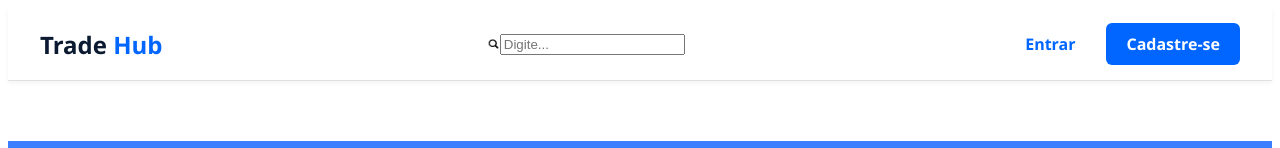
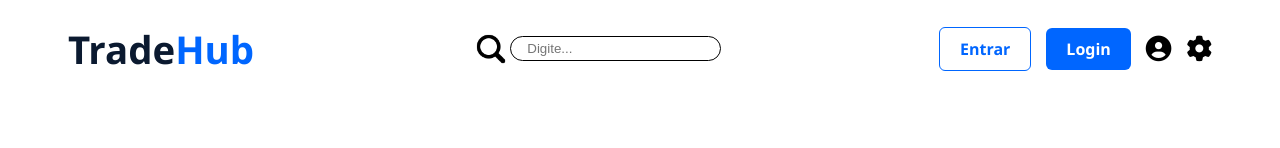
Before and after one commit to Hackathon-Trade-Hub/Trade-hub, a Vue app: page / in a window 1280 px wide. Shown: the top 148 px of the page. Built offline with nearby package versions, Linux system fonts and the light colour scheme.

Commit message:
header pronto

```diff
--- a/index.html
+++ b/index.html
@@ -2,9 +2,9 @@
 <html lang="">
   <head>
     <meta charset="UTF-8">
-    <link rel="icon" href="/favicon.ico">
+    <link rel="icon" href="public/images/logoT.png">
     <meta name="viewport" content="width=device-width, initial-scale=1.0">
-    <title>Vite App</title>
+    <title>Trade Hub</title>
   </head>
   <body>
     <div id="app"></div>
--- a/src/components/Header.vue
+++ b/src/components/Header.vue
@@ -1,18 +1,20 @@
 <template>
-  <header class="main-header">
-    <div class="header-container">
+    <header>
         <div class="logo">
-        <RouterLink to="/">Trade <span>Hub</span></RouterLink>
+            <RouterLink to="/">Trade<span>Hub</span></RouterLink>
         </div>
+
         <div class="pesquisa">
             <img src="../../public/images/lupa.png">
             <input type="text" placeholder="Digite...">
         </div>
-      <div class="header-actions">
-        <RouterLink to="/entrar" class="btn-login">Entrar</RouterLink>
-        <RouterLink to="/registrar" class="btn-register">Cadastre-se</RouterLink>
 
-      </div>
+        <div class="botoes">
+            <RouterLink to="/entrar" class="entrar">Entrar</RouterLink>
+            <RouterLink to="/registrar" class="login">Login</RouterLink>
+            <i class="fa-solid fa-circle-user"></i>
+            <i class="fa-solid fa-gear"></i>
+            <link rel="stylesheet" href="https://cdnjs.cloudflare.com/ajax/libs/font-awesome/6.5.1/css/all.min.css">
         </div>
     </header>
 </template>
@@ -26,33 +28,16 @@ export default {
 </script>
 
 <style scoped>
-
-.pesquisa{
-    display: flex;
-    align-items: center;
-}
-.pesquisa img{
-  width: 1vw;
-  height: 1vw;
-
-}
-.main-header {
+header {
     background-color: #ffffff;
-  border-bottom: 1px solid #e0e0e0;
-  box-shadow: 0 2px 4px rgba(0, 0, 0, 0.05);
-  width: 100%;
     font-family: 'Segoe UI', Tahoma, Geneva, Verdana, sans-serif;
-}
-.header-container {
-  max-width: 1200px;
-  margin: 0 auto;
-  padding: 15px 20px;
+    padding: 15px 60px;
     display: flex;
     justify-content: space-between;
     align-items: center;
 }
 .logo a {
-  font-size: 24px;
+    font-size: 3vw;
     font-weight: 700;
     color: #0b1a30;
     text-decoration: none;
@@ -60,56 +45,51 @@ export default {
 .logo a span {
     color: #0066ff;
 }
-.main-navigation ul {
+.pesquisa {
     display: flex;
-  list-style: none;
-  gap: 30px;
-  margin: 0;
-  padding: 0;
+    align-items: center;
 }
-.main-navigation ul li a {
-  color: #555555;
-  font-weight: 500;
-  font-size: 16px;
-  text-decoration: none;
-  transition: color 0.3s;
+.pesquisa img {
+    width: 3vw;
+    height: 3vw;
 }
-.main-navigation ul li a:hover,
-.main-navigation ul li a.active {
-  color: #0066ff;
+.pesquisa input{
+    border-radius: 30px;
+    border: 1px solid black;
+    padding: 4px 16px;
+
 }
-.header-actions {
+.botoes {
     display: flex;
     align-items: center;
     gap: 15px;
 }
-.btn-login {
+.entrar {
     color: #0066ff;
     font-weight: 600;
     padding: 8px 16px;
     text-decoration: none;
+    border: 1px solid #0066ff;
+    padding: 10px 20px;
+    border-radius: 6px;
+    transition: 0.3s;
 }
-.btn-register {
+.entrar:hover {
+    background: #f5f5f5;
+}
+.login {
     background-color: #0066ff;
     color: #ffffff;
     font-weight: 600;
     padding: 10px 20px;
     border-radius: 6px;
     text-decoration: none;
-  transition: background 0.3s;
+    transition: 0.3s;
 }
-.btn-register:hover {
+.login:hover {
     background-color: #004ecc;
 }
-@media (max-width: 768px) {
-  .header-container {
-    flex-direction: column;
-    gap: 20px;
-  }
-  .main-navigation ul {
-    flex-direction: column;
-    align-items: center;
-    gap: 15px;
-  }
+i{
+    font-size: 2vw;
 }
 </style>
```
Also changed, not shown: public/images/logoT.png (added), 1 other file (tests, documents, lock files or other folders). Lines whose indentation alone changed are shown as unchanged.
